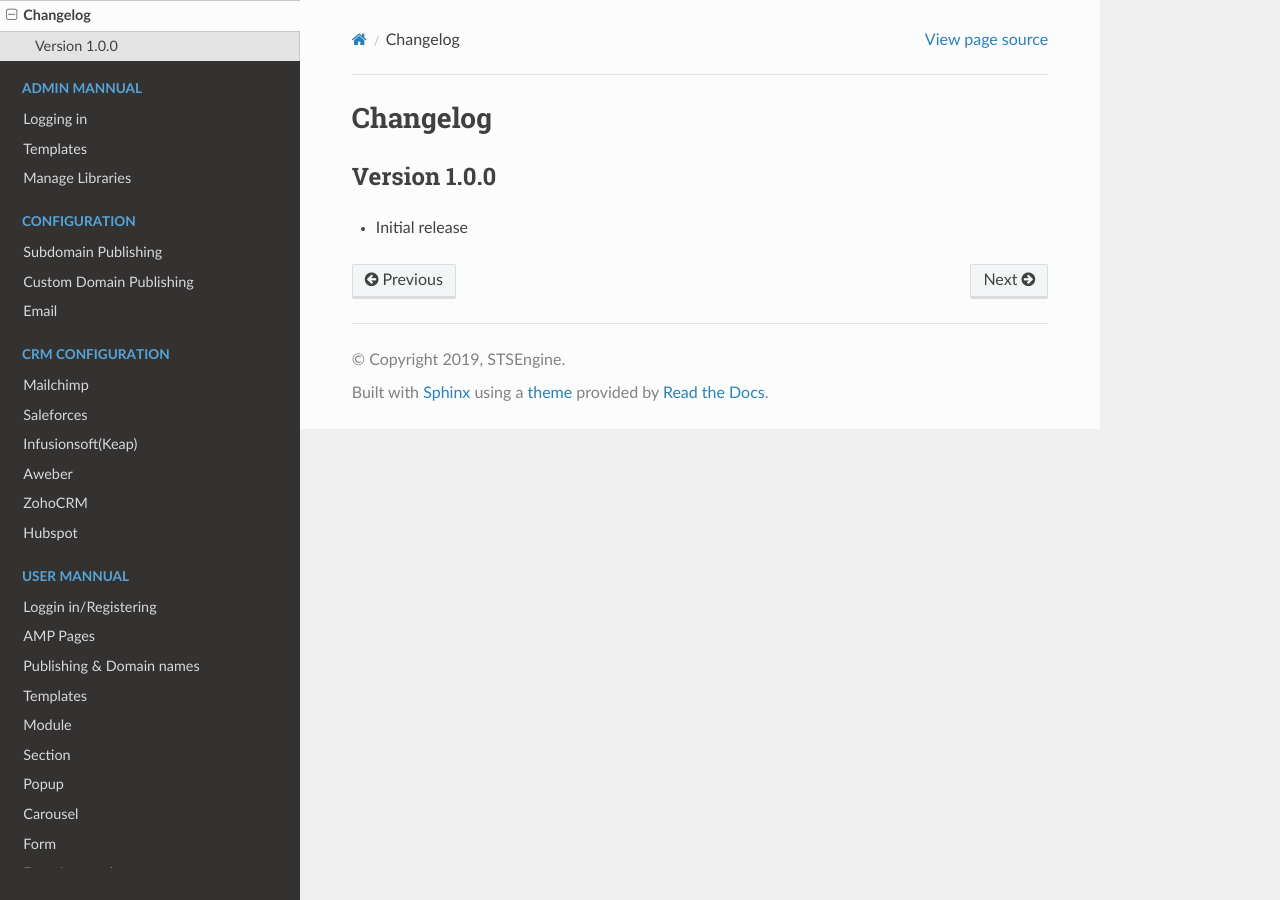
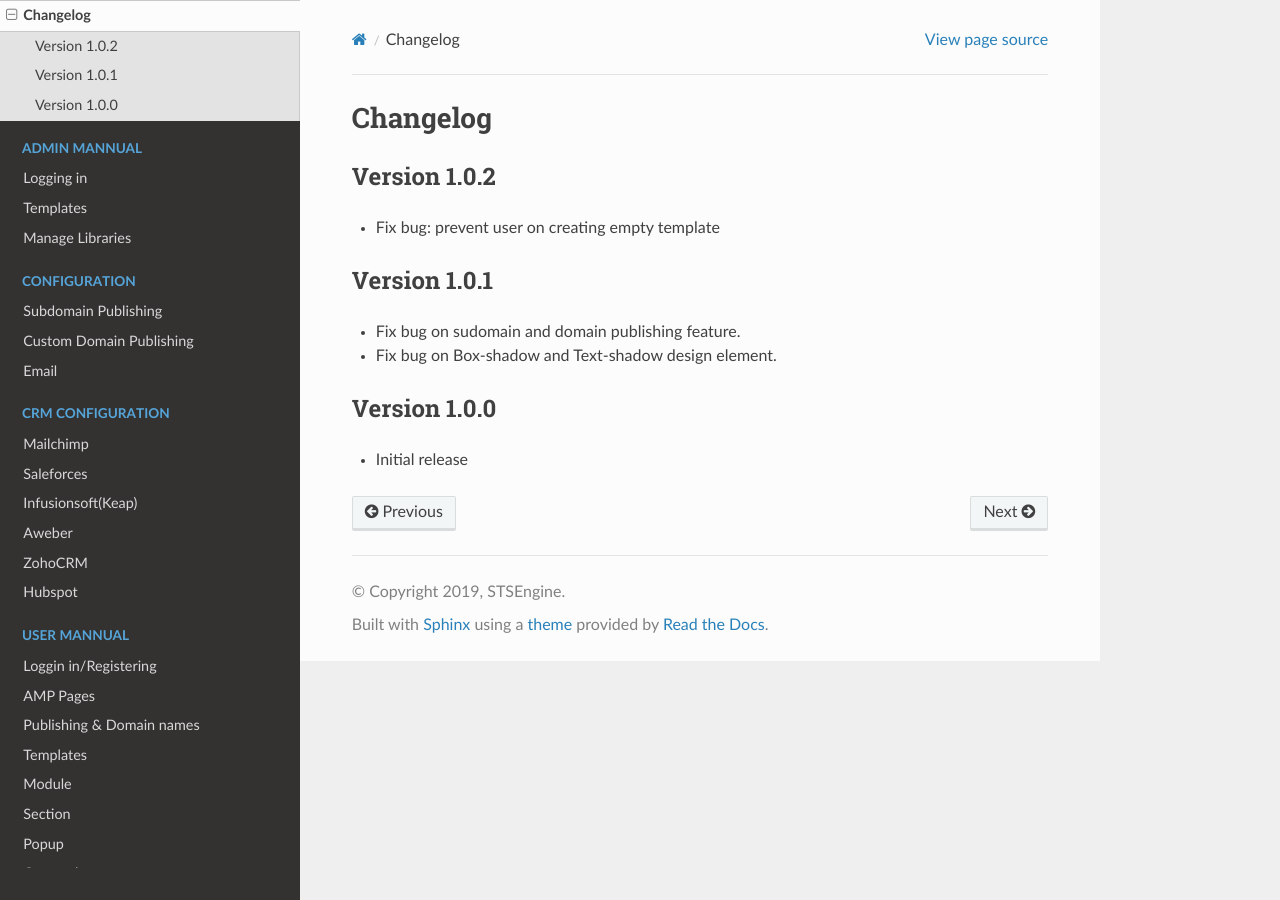
Before and after one commit to logozadocs/-ampbuilder-docs-en, a Sphinx documentation site: the page built from source/changelog.rst, in a window 1280 px wide. Built offline with Sphinx 7.4.7 and the Read the Docs theme 2.0.0, drawn with Linux system fonts in a browser that asks for light colours; pages that are not in the unit, such as notebooks, are missing from menus.

Commit message:
no message

```diff
--- a/source/changelog.rst
+++ b/source/changelog.rst
@@ -1,5 +1,18 @@
 Changelog
 ==============
+
+==============
+Version 1.0.2
+==============
+
+- Fix bug: prevent user on creating empty template
+
+==============
+Version 1.0.1
+==============
+- Fix bug on sudomain and domain publishing feature.
+
+- Fix bug on Box-shadow and Text-shadow design element.
 
 ==============
 Version 1.0.0
--- a/source/index.rst
+++ b/source/index.rst
@@ -36,6 +36,7 @@ This documentation will help you learn all about creating landing page, configur
    _admin/access
    _admin/templates
    _admin/libraries
+    _admin/translating
 
 .. _advanced-settings:
 
```
Also changed, not shown: source/_admin/translating.rst (added, +7 -0 lines).
